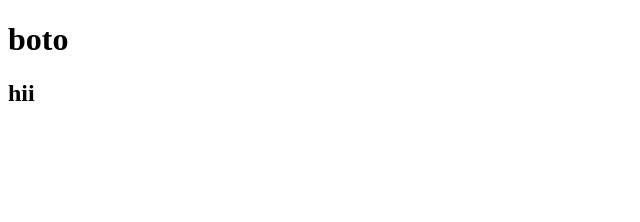
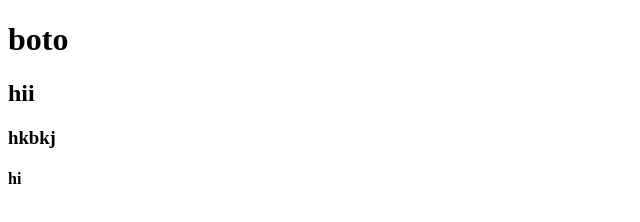
Before and after one commit to roshash2323/git-tutorial, a plain HTML site: page gity/index.html in a window 1280 px wide. Shown: the full height of the page, 0-640 px from the left. Drawn offline with Linux system fonts and the light colour scheme.

Commit message:
h4 completed

```diff
--- a/gity/index.html
+++ b/gity/index.html
@@ -8,6 +8,8 @@
 <body>
     <h1>boto</h1>
     <h2>hii</h2>
+    <h3>hkbkj</h3>
+    <h4>hi</h4>
 
 </body>
 </html>
```
